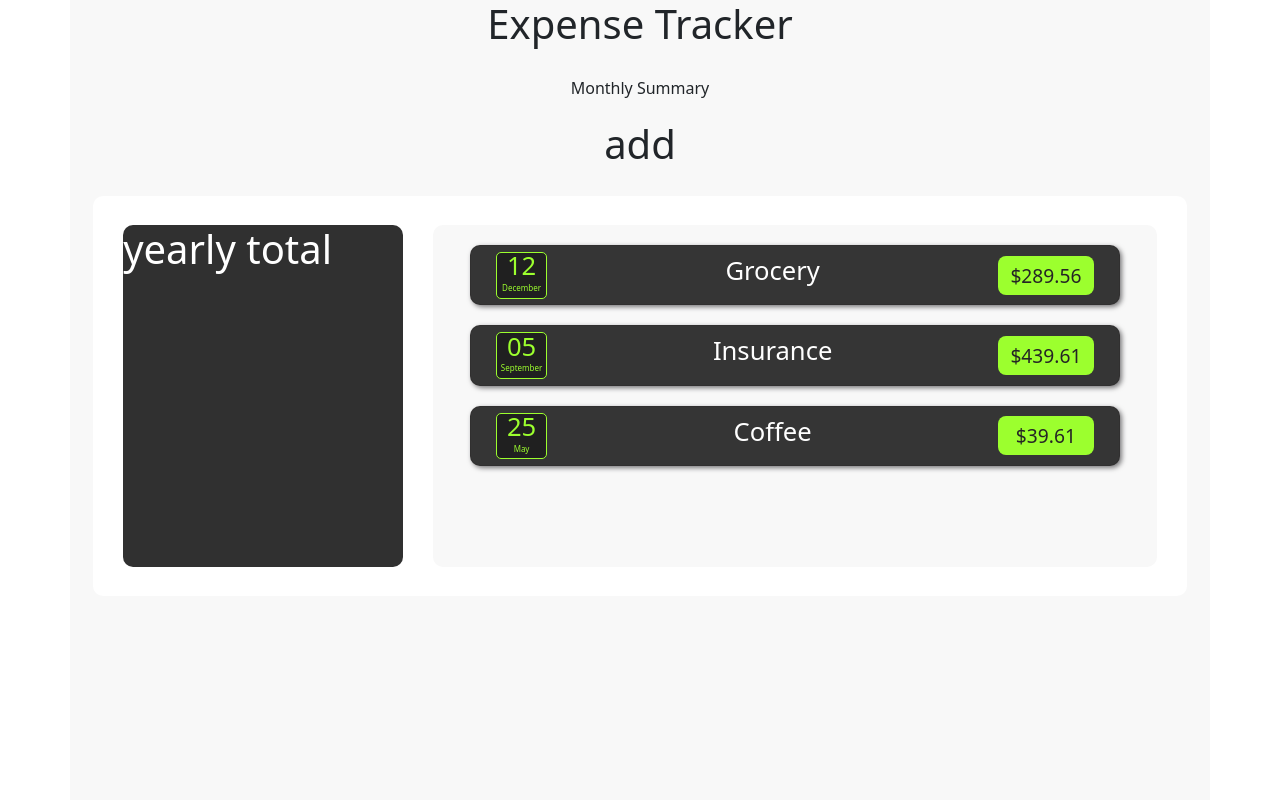
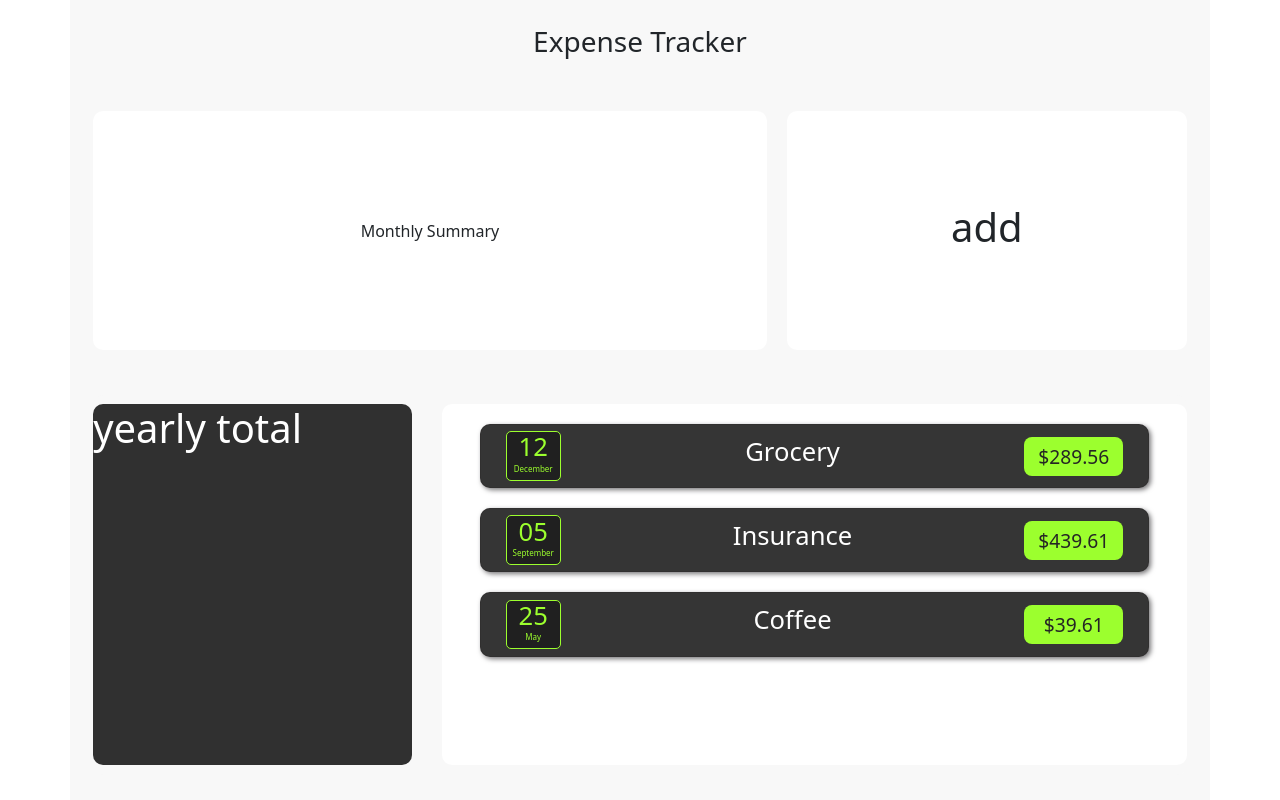
Before and after one commit to saini-vikas/Monthly-Expense-App, a React (Create React App) app: page / in a window 1280 px wide. Built offline with nearby package versions, Linux system fonts and the light colour scheme.

Commit message:
Updated UI

```diff
--- a/src/App.css
+++ b/src/App.css
@@ -1,9 +1,18 @@
 
 .container {
     display: flex;
-    flex-direction: column;
+    flex-direction: row;
+    flex-wrap: wrap;
+    justify-content: center;
     gap: 20px;
     height: 100vh;
-    align-items: center;
+    align-items: center !important;
     background-color: #f8f8f8f8;
+    padding: 20px 0 20px 0;
 }
+
+.title-heading {
+    display: flex;
+    flex: 100%;
+    justify-content: center;
+}
--- a/src/App.jsx
+++ b/src/App.jsx
@@ -1,9 +1,6 @@
 import "./App.css";
-import ExpenseDetail from "./components/ExpenseDetail";
-import AddExpense from "./components/AddExpense";
-import MonthlySummary from "./components/MonthlySummary";
-
-
+import ExpenseDetail from "./components/containers/ExpenseDetail";
+import AddContainer from "./components/containers/AddContainer";
 
 
 function App() {
@@ -26,9 +23,10 @@ function App() {
   ]
   return (
     <div className="App container">
-      <h1>Expense Tracker</h1>
-      <MonthlySummary/>
-      <AddExpense/>
+      <div className="title-heading">
+        <h3>Expense Tracker</h3>
+      </div>
+      <AddContainer/>
       <ExpenseDetail expenses={expenses}/>
     </div>
   );
--- a/src/components/AddExpense.css
+++ b/src/components/AddExpense.css
@@ -0,0 +1,9 @@
+.add-expense {
+    display: flex;
+    align-items: center;
+    justify-content: center;
+    flex: 35%;
+    height: 90%;
+    border-radius: 10px;
+    background-color: #ffffff;
+}
--- a/src/components/ExpenseList.css
+++ b/src/components/ExpenseList.css
@@ -5,7 +5,7 @@
     align-items: center;
     gap: 20px;
     width: 100%;
-    background-color: #f8f8f8;
+    background-color: #ffffff;
     border-radius: 10px;
     height: 100%;
     padding: 20px;
--- a/src/components/MonthlySummary.css
+++ b/src/components/MonthlySummary.css
@@ -0,0 +1,10 @@
+.monthly-summary {
+    display: flex;
+    justify-content: center;
+    align-items: center;
+    flex: 60%;
+    height: 90%;
+    background-color: #ffffff;
+    border-radius: 10px;
+
+}
--- /dev/null
+++ b/src/components/containers/AddContainer.css
@@ -0,0 +1,9 @@
+.add-container {
+    display:flex;
+    flex-direction: row;
+    width: 98%;
+    height: 35%;
+    justify-content: center;
+    align-items: center;
+    gap: 20px;
+}
--- /dev/null
+++ b/src/components/containers/AddContainer.jsx
@@ -0,0 +1,15 @@
+import "./AddContainer.css"
+import MonthlySummary from "../MonthlySummary";
+import AddExpense from "../AddExpense";
+
+
+const AddContainer = () => {
+    return (
+        <div className="add-container">
+            <MonthlySummary/>
+            <AddExpense/>
+        </div>
+    )
+}
+
+export default AddContainer;
--- a/src/components/ExpenseDetail.css
+++ b/src/components/containers/ExpenseDetail.css
@@ -6,14 +6,13 @@
     gap: 30px;
     width: 98%;
     height: 50%;
-    background-color: #ffffff;
+    background-color: #f8f8f8;
     border-radius: 10px;
-    padding: 20px 30px;
 }
 
 .year-summary {
     display: flex;
-    flex: 27%;
+    flex: 30%;
     height: 95%;
 }
 
--- a/src/components/ExpenseDetail.jsx
+++ b/src/components/containers/ExpenseDetail.jsx
@@ -1,6 +1,6 @@
 import "./ExpenseDetail.css"
-import YearExpense from "./YearExpense";
-import ExpenseList from  "./ExpenseList.jsx"
+import YearExpense from "../YearExpense";
+import ExpenseList from  "../ExpenseList.jsx"
 
 
 const ExpenseDetail = (props) => {
```
